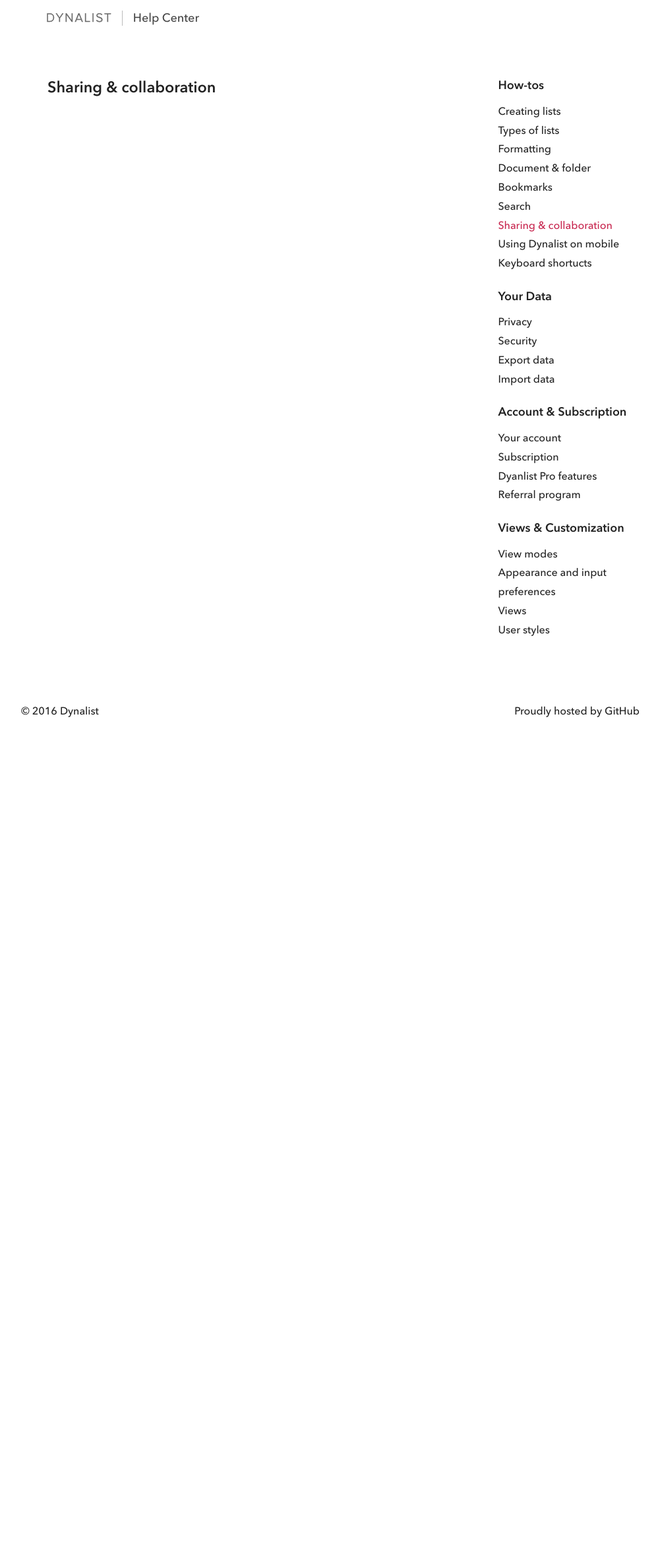
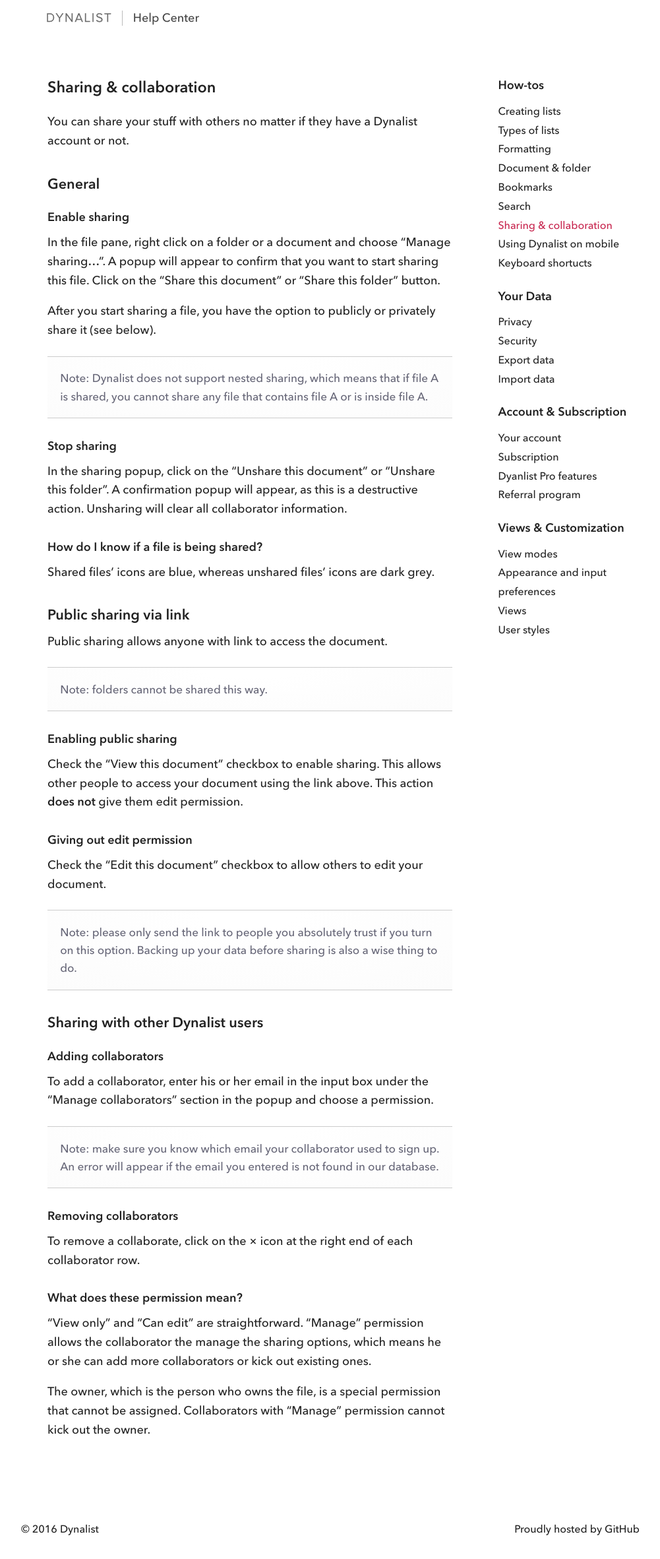
Before and after one commit to mdrain/dynalist-help, a Jekyll site: the page built from _articles/sharing.md, in a window 1280 px wide. Shown: the whole page at 66% size, without its empty margins (139-1140 px from the left). Built offline with Jekyll 4.4.1, drawn with Linux system fonts in a browser that asks for light colours; before the commit the page ends 1124 px from its top, so only the background shows below that.

Commit message:
Added sharing page

```diff
--- a/_articles/sharing.md
+++ b/_articles/sharing.md
@@ -3,3 +3,58 @@ layout: article
 title: Sharing & collaboration
 permalink: /sharing/
 ---
+
+You can share your stuff with others no matter if they have a Dynalist account or not.
+
+## General
+
+#### Enable sharing
+
+In the file pane, right click on a folder or a document and choose "Manage sharing...". A popup will appear to confirm that you want to start sharing this file. Click on the "Share this document" or "Share this folder" button.
+
+After you start sharing a file, you have the option to publicly or privately share it (see below).
+
+> Note: Dynalist does not support nested sharing, which means that if file A is shared, you cannot share any file that contains file A or is inside file A.
+
+#### Stop sharing
+
+In the sharing popup, click on the "Unshare this document" or "Unshare this folder". A confirmation popup will appear, as this is a destructive action. Unsharing will clear all collaborator information.
+
+#### How do I know if a file is being shared?
+
+Shared files' icons are blue, whereas unshared files' icons are dark grey.
+
+## Public sharing via link
+
+Public sharing allows anyone with link to access the document.
+
+> Note: folders cannot be shared this way.
+
+#### Enabling public sharing
+
+Check the "View this document" checkbox to enable sharing. This allows other people to access your document using the link above. This action **does not** give them edit permission.
+
+#### Giving out edit permission
+
+Check the "Edit this document" checkbox to allow others to edit your document.
+
+> Note: please only send the link to people you absolutely trust if you turn on this option. Backing up your data before sharing is also a wise thing to do.
+
+
+## Sharing with other Dynalist users
+
+#### Adding collaborators
+
+To add a collaborator, enter his or her email in the input box under the "Manage collaborators" section in the popup and choose a permission.
+
+> Note: make sure you know which email your collaborator used to sign up. An error will appear if the email you entered is not found in our database.
+
+#### Removing collaborators
+
+To remove a collaborate, click on the × icon at the right end of each collaborator row.
+
+#### What does these permission mean?
+
+"View only" and "Can edit" are straightforward. "Manage" permission allows the collaborator the manage the sharing options, which means he or she can add more collaborators or kick out existing ones.
+
+The owner, which is the person who owns the file, is a special permission that cannot be assigned. Collaborators with "Manage" permission cannot kick out the owner.
--- a/_sass/_style.scss
+++ b/_sass/_style.scss
@@ -355,13 +355,13 @@ article {
 
   h2, h3, h4, h5, h6 { margin: 1.6em 0 -0.5em 0; }
 
-  h3 {
-    &:not(:first-of-type) {
-      padding-top: 1rem;
-      margin-top: 3rem;
-      border-top: 2px solid #000;
-    }
-  }
+  //h3 {
+  //  &:not(:first-of-type) {
+  //    padding-top: 1rem;
+  //    margin-top: 3rem;
+  //    border-top: 2px solid #000;
+  //  }
+  //}
 
   ul li {
 
```
Also changed, not shown: _articles/list-types.md (+2 -2 lines).
